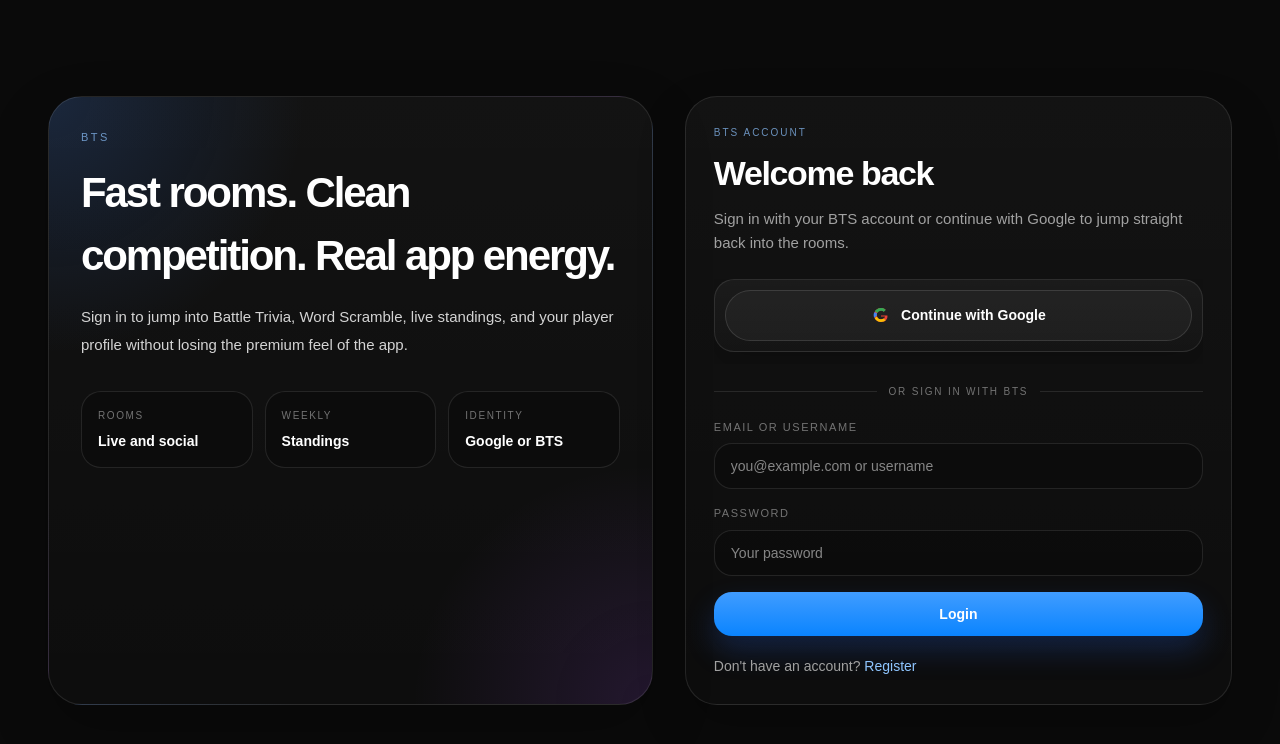
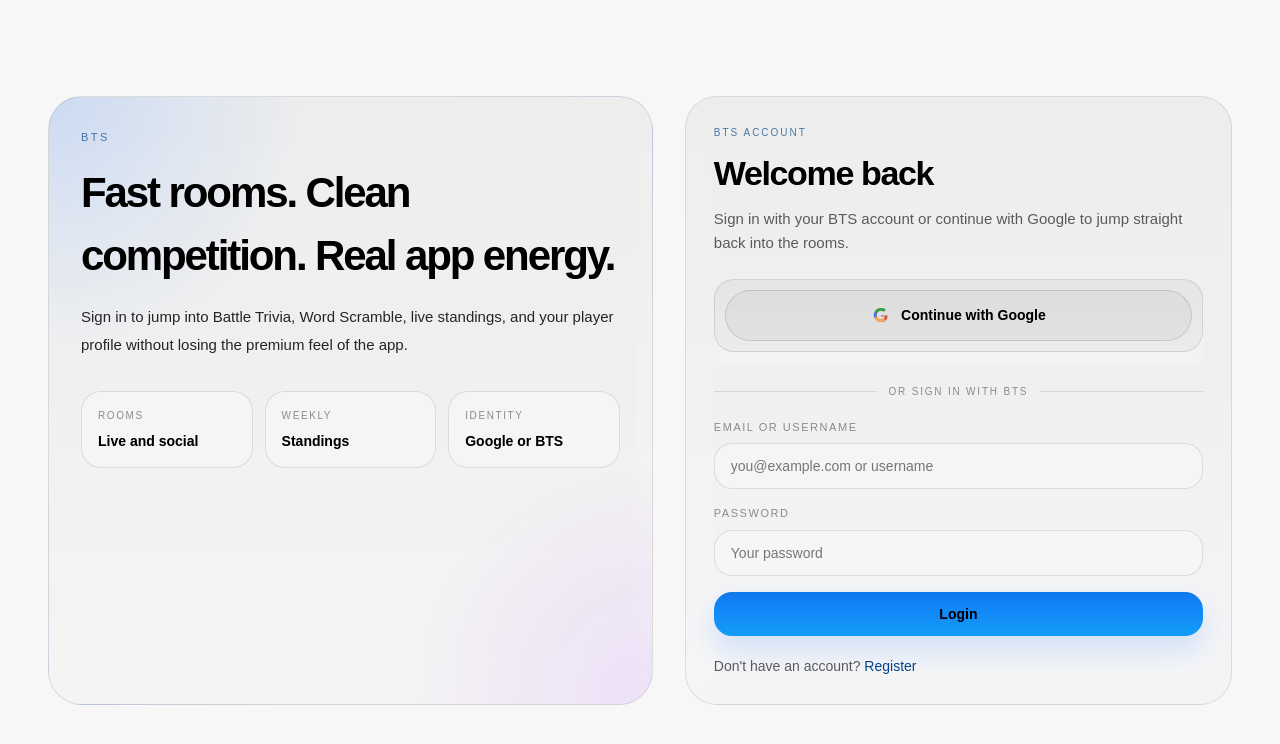
Before and after one commit to Zakhele96/battle-trivia-build-week, a React (Vite) app in the folder web/: page /login in a window 1280 px wide. Shown: the top 744 px of the page. Built offline with nearby package versions, Linux system fonts and the light colour scheme; no server answers.

Commit message:
darkmode vs light mode

```diff
--- /dev/null
+++ b/web/src/context/ThemeContext.jsx
@@ -0,0 +1,72 @@
+import { useEffect, useMemo, useState } from "react";
+import { ThemeContext } from "./theme-context-base";
+
+const THEME_KEY = "bts_theme_preference";
+
+function getStoredThemePreference() {
+  try {
+    const value = localStorage.getItem(THEME_KEY);
+    return value === "light" || value === "dark" || value === "system"
+      ? value
+      : "system";
+  } catch {
+    return "system";
+  }
+}
+
+function getSystemTheme() {
+  if (typeof window === "undefined" || !window.matchMedia) {
+    return "dark";
+  }
+
+  return window.matchMedia("(prefers-color-scheme: light)").matches
+    ? "light"
+    : "dark";
+}
+
+export function ThemeProvider({ children }) {
+  const [themePreference, setThemePreference] = useState(
+    getStoredThemePreference
+  );
+  const [systemTheme, setSystemTheme] = useState(getSystemTheme);
+
+  const resolvedTheme =
+    themePreference === "system" ? systemTheme : themePreference;
+
+  useEffect(() => {
+    if (!window.matchMedia) return undefined;
+
+    const mediaQuery = window.matchMedia("(prefers-color-scheme: light)");
+    const handleChange = (event) => {
+      setSystemTheme(event.matches ? "light" : "dark");
+    };
+
+    if (mediaQuery.addEventListener) {
+      mediaQuery.addEventListener("change", handleChange);
+      return () => mediaQuery.removeEventListener("change", handleChange);
+    }
+
+    mediaQuery.addListener(handleChange);
+    return () => mediaQuery.removeListener(handleChange);
+  }, []);
+
+  useEffect(() => {
+    localStorage.setItem(THEME_KEY, themePreference);
+  }, [themePreference]);
+
+  useEffect(() => {
+    document.documentElement.dataset.theme = themePreference;
+    document.documentElement.dataset.themeResolved = resolvedTheme;
+  }, [themePreference, resolvedTheme]);
+
+  const value = useMemo(
+    () => ({
+      themePreference,
+      resolvedTheme,
+      setThemePreference,
+    }),
+    [themePreference, resolvedTheme]
+  );
+
+  return <ThemeContext.Provider value={value}>{children}</ThemeContext.Provider>;
+}
--- /dev/null
+++ b/web/src/context/theme-context-base.js
@@ -0,0 +1,3 @@
+import { createContext } from "react";
+
+export const ThemeContext = createContext(null);
--- /dev/null
+++ b/web/src/hooks/useTheme.js
@@ -0,0 +1,6 @@
+import { useContext } from "react";
+import { ThemeContext } from "../context/theme-context-base";
+
+export function useTheme() {
+  return useContext(ThemeContext);
+}
--- a/web/src/index.css
+++ b/web/src/index.css
@@ -2,6 +2,10 @@
 
 :root {
   color-scheme: dark;
+}
+
+:root[data-theme-resolved="light"] {
+  color-scheme: light;
 }
 
 *,
@@ -30,6 +34,54 @@
   font-family: Arial, Helvetica, sans-serif;
   -webkit-text-size-adjust: 100%;
   text-rendering: optimizeLegibility;
+}
+
+:root[data-theme-resolved="light"] body {
+  position: relative;
+  background:
+    radial-gradient(circle at top left, rgba(196, 168, 120, 0.16), transparent 28%),
+    radial-gradient(circle at top right, rgba(123, 160, 214, 0.14), transparent 24%),
+    linear-gradient(180deg, #f7f2e8 0%, #efe5d7 100%);
+  color: #111111;
+}
+
+:root[data-theme-resolved="light"] body::before {
+  content: "";
+  position: fixed;
+  inset: 0;
+  pointer-events: none;
+  background:
+    linear-gradient(180deg, rgba(255, 255, 255, 0.5), transparent 22%),
+    repeating-linear-gradient(
+      135deg,
+      rgba(94, 63, 23, 0.018) 0,
+      rgba(94, 63, 23, 0.018) 1px,
+      transparent 1px,
+      transparent 14px
+    );
+  opacity: 0.65;
+  z-index: 0;
+}
+
+:root[data-theme-resolved="light"] #root {
+  position: relative;
+  z-index: 1;
+  filter: invert(1) hue-rotate(180deg) saturate(1.08) contrast(1.08)
+    brightness(0.97);
+}
+
+:root[data-theme-resolved="light"] img,
+:root[data-theme-resolved="light"] video,
+:root[data-theme-resolved="light"] picture,
+:root[data-theme-resolved="light"] svg,
+:root[data-theme-resolved="light"] canvas,
+:root[data-theme-resolved="light"] iframe {
+  filter: invert(1) hue-rotate(180deg) saturate(0.96) contrast(1.02);
+}
+
+:root[data-theme-resolved="light"] ::selection {
+  background: rgba(103, 80, 164, 0.22);
+  color: #1f1637;
 }
 
 @keyframes podiumFloat {
--- a/web/src/main.jsx
+++ b/web/src/main.jsx
@@ -5,15 +5,18 @@
 import "./index.css";
 import { AuthProvider } from "./context/AuthContext";
 import { MentionProvider } from "./context/MentionContext";
+import { ThemeProvider } from "./context/ThemeContext";
 
 ReactDOM.createRoot(document.getElementById("root")).render(
   <React.StrictMode>
     <BrowserRouter>
-      <AuthProvider>
-        <MentionProvider>
-          <App />
-        </MentionProvider>
-      </AuthProvider>
+      <ThemeProvider>
+        <AuthProvider>
+          <MentionProvider>
+            <App />
+          </MentionProvider>
+        </AuthProvider>
+      </ThemeProvider>
     </BrowserRouter>
   </React.StrictMode>
 );
--- a/web/src/pages/ProfilePage.jsx
+++ b/web/src/pages/ProfilePage.jsx
@@ -12,6 +12,7 @@
 import AppTopBar from "../components/layout/AppTopBar";
 import AppSectionNav from "../components/layout/AppSectionNav";
 import { useAuth } from "../hooks/useAuth";
+import { useTheme } from "../hooks/useTheme";
 
 function formatFastest(ms) {
   if (typeof ms !== "number") return "—";
@@ -246,9 +247,85 @@
   );
 }
 
+function ThemeCard({ themePreference, setThemePreference }) {
+  const options = [
+    {
+      value: "system",
+      label: "Follow device",
+      description: "Switch automatically with your phone or desktop theme.",
+    },
+    {
+      value: "dark",
+      label: "Dark",
+      description: "Keep the current dark look everywhere.",
+    },
+    {
+      value: "light",
+      label: "Light",
+      description: "Use the lighter app appearance.",
+    },
+  ];
+
+  return (
+    <div className="rounded-[22px] border border-white/10 bg-[linear-gradient(180deg,rgba(255,255,255,0.03),rgba(255,255,255,0.012))] p-4 sm:rounded-[24px] sm:p-5">
+      <div className="mb-4">
+        <div className="text-sm font-semibold text-white">Theme</div>
+        <div className="mt-1 text-sm text-neutral-400">
+          Choose how the app should look for you.
+        </div>
+      </div>
+
+      <div className="space-y-3">
+        {options.map((option) => {
+          const active = themePreference === option.value;
+
+          return (
+            <button
+              key={option.value}
+              type="button"
+              onClick={() => setThemePreference(option.value)}
+              className={`w-full rounded-[16px] border px-4 py-3 text-left transition ${
+                active
+                  ? "border-blue-300/22 bg-blue-500/10"
+                  : "border-white/10 bg-white/[0.03] hover:border-white/15 hover:bg-white/[0.05]"
+              }`}
+            >
+              <div className="flex items-start justify-between gap-3">
+                <div>
+                  <div className="text-sm font-medium text-white">
+                    {option.label}
+                  </div>
+                  <div className="mt-1 text-[12px] leading-5 text-neutral-400">
+                    {option.description}
+                  </div>
+                </div>
+
+                <div
+                  className={`mt-0.5 h-5 w-5 shrink-0 rounded-full border ${
+                    active
+                      ? "border-blue-300/30 bg-blue-400/18"
+                      : "border-white/12 bg-white/[0.03]"
+                  }`}
+                >
+                  <div
+                    className={`m-auto mt-[3px] h-2.5 w-2.5 rounded-full ${
+                      active ? "bg-blue-100" : "bg-transparent"
+                    }`}
+                  />
+                </div>
+              </div>
+            </button>
+          );
+        })}
+      </div>
+    </div>
+  );
+}
+
 export default function ProfilePage() {
   const navigate = useNavigate();
   const { logout, user: authUser } = useAuth();
+  const { themePreference, setThemePreference } = useTheme();
 
   const [profile, setProfile] = useState(null);
   const [progression, setProgression] = useState(null);
@@ -552,6 +629,7 @@
               />
 
               {!isGoogleAccount ? (
+                <div className="grid gap-4">
                   <div className="rounded-[22px] border border-white/10 bg-[linear-gradient(180deg,rgba(255,255,255,0.03),rgba(255,255,255,0.012))] p-4 sm:rounded-[24px] sm:p-5">
                     <div className="mb-4 text-sm font-semibold text-white">
                       Change password
@@ -591,8 +669,20 @@
                       </button>
                     </form>
                   </div>
+
+                  <ThemeCard
+                    themePreference={themePreference}
+                    setThemePreference={setThemePreference}
+                  />
+                </div>
               ) : (
+                <div className="grid gap-4">
                   <SignInMethodCard isGoogleAccount={isGoogleAccount} />
+                  <ThemeCard
+                    themePreference={themePreference}
+                    setThemePreference={setThemePreference}
+                  />
+                </div>
               )}
             </section>
           </div>
--- a/web/src/pages/RoomPage.jsx
+++ b/web/src/pages/RoomPage.jsx
@@ -30,6 +30,7 @@
   updateRoomSlowMode,
 } from "../api/roomModerationApi";
 import { useAuth } from "../hooks/useAuth";
+import { useTheme } from "../hooks/useTheme";
 import useRoomBootstrap from "../hooks/useRoomBootstrap";
 import useRoomLiveState from "../hooks/useRoomLiveState";
 import { useMentions } from "../context/MentionContext";
@@ -310,6 +311,7 @@
 export default function RoomPage() {
   const { roomId } = useParams();
   const { user, token } = useAuth();
+  const { resolvedTheme } = useTheme();
   const location = useLocation();
   const { clearRoomMentions, refreshMentionCounts } = useMentions();
 
@@ -767,7 +769,10 @@
     }
 
     const previous = meta.getAttribute("content");
-    meta.setAttribute("content", "#0a0a0a");
+    meta.setAttribute(
+      "content",
+      resolvedTheme === "light" ? "#f4f0e8" : "#0a0a0a"
+    );
 
     return () => {
       if (previous) {
@@ -776,7 +781,7 @@
         meta.removeAttribute("content");
       }
     };
-  }, []);
+  }, [resolvedTheme]);
 
   useEffect(() => {
     const html = document.documentElement;
```
Lines whose indentation alone changed are shown as unchanged.
